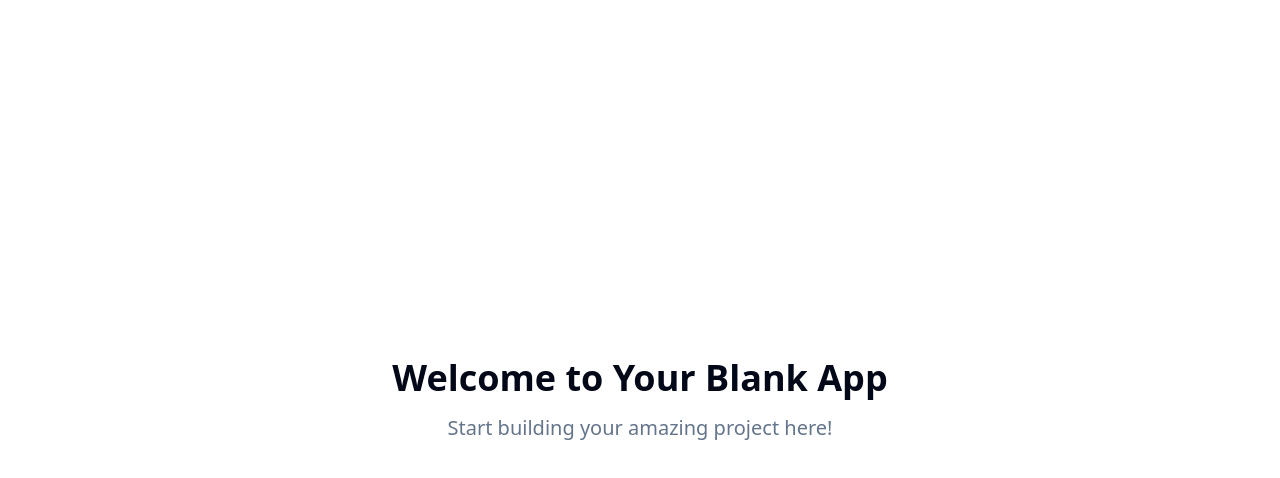
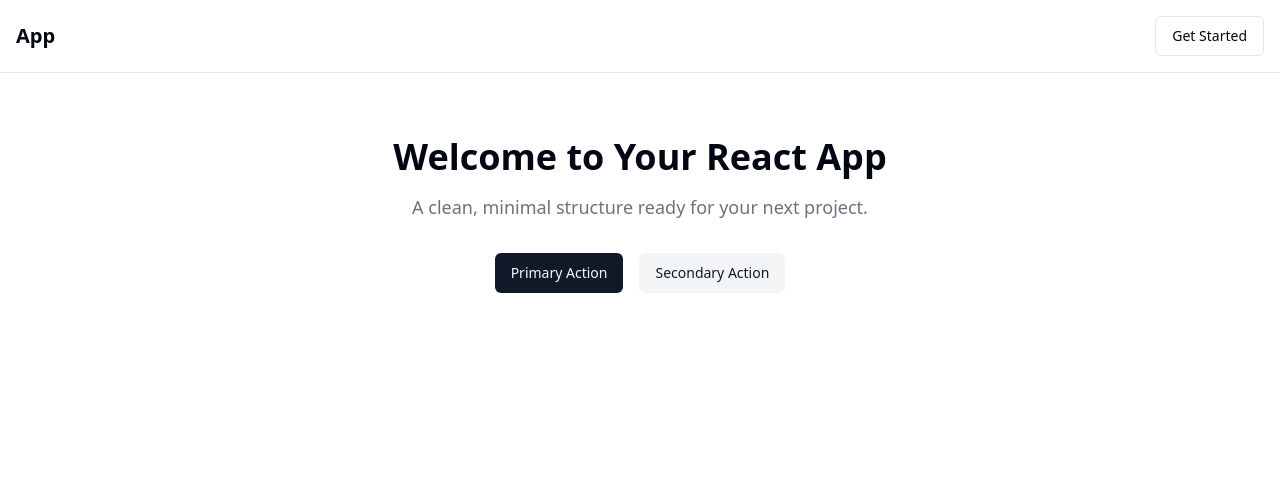
Before and after one commit to rajakumaran2006/sonaTTG, a React (Vite) app: page / in a window 1280 px wide. Shown: the top 478 px of the page. Built offline with nearby package versions, Linux system fonts and the light colour scheme.

Commit message:
Create empty React structure
Create a basic React application structure with minimal dependencies.

```diff
--- a/index.html
+++ b/index.html
@@ -3,11 +3,11 @@
   <head>
     <meta charset="UTF-8" />
     <meta name="viewport" content="width=device-width, initial-scale=1.0" />
-    <title>barebones-react-starter</title>
-    <meta name="description" content="Lovable Generated Project" />
+    <title>React App</title>
+    <meta name="description" content="A clean, minimal React application structure" />
     <meta name="author" content="Lovable" />
 
-    <meta property="og:title" content="barebones-react-starter" />
+    <meta property="og:title" content="483c213a-a5e9-45c2-8011-aa898cbe3995" />
     <meta property="og:description" content="Lovable Generated Project" />
     <meta property="og:type" content="website" />
     <meta property="og:image" content="https://lovable.dev/opengraph-image-p98pqg.png" />
--- a/src/index.css
+++ b/src/index.css
@@ -9,32 +9,32 @@ All colors MUST be HSL.
 @layer base {
   :root {
     --background: 0 0% 100%;
-    --foreground: 222.2 84% 4.9%;
+    --foreground: 224 71.4% 4.1%;
 
     --card: 0 0% 100%;
-    --card-foreground: 222.2 84% 4.9%;
+    --card-foreground: 224 71.4% 4.1%;
 
     --popover: 0 0% 100%;
-    --popover-foreground: 222.2 84% 4.9%;
+    --popover-foreground: 224 71.4% 4.1%;
 
-    --primary: 222.2 47.4% 11.2%;
-    --primary-foreground: 210 40% 98%;
+    --primary: 220.9 39.3% 11%;
+    --primary-foreground: 210 20% 98%;
 
-    --secondary: 210 40% 96.1%;
-    --secondary-foreground: 222.2 47.4% 11.2%;
+    --secondary: 220 14.3% 95.9%;
+    --secondary-foreground: 220.9 39.3% 11%;
 
-    --muted: 210 40% 96.1%;
-    --muted-foreground: 215.4 16.3% 46.9%;
+    --muted: 220 14.3% 95.9%;
+    --muted-foreground: 220 8.9% 46.1%;
 
-    --accent: 210 40% 96.1%;
-    --accent-foreground: 222.2 47.4% 11.2%;
+    --accent: 220 14.3% 95.9%;
+    --accent-foreground: 220.9 39.3% 11%;
 
     --destructive: 0 84.2% 60.2%;
-    --destructive-foreground: 210 40% 98%;
+    --destructive-foreground: 210 20% 98%;
 
-    --border: 214.3 31.8% 91.4%;
-    --input: 214.3 31.8% 91.4%;
-    --ring: 222.2 84% 4.9%;
+    --border: 220 13% 91%;
+    --input: 220 13% 91%;
+    --ring: 224 71.4% 4.1%;
 
     --radius: 0.5rem;
 
--- a/src/pages/Index.tsx
+++ b/src/pages/Index.tsx
@@ -1,12 +1,31 @@
-// Update this page (the content is just a fallback if you fail to update the page)
+import { Button } from "@/components/ui/button";
 
 const Index = () => {
   return (
-    <div className="min-h-screen flex items-center justify-center bg-background">
-      <div className="text-center">
-        <h1 className="text-4xl font-bold mb-4">Welcome to Your Blank App</h1>
-        <p className="text-xl text-muted-foreground">Start building your amazing project here!</p>
-      </div>
+    <div className="min-h-screen bg-background">
+      <header className="border-b border-border">
+        <div className="container mx-auto px-4 py-4">
+          <nav className="flex justify-between items-center">
+            <h1 className="text-xl font-semibold text-foreground">App</h1>
+            <Button variant="outline">Get Started</Button>
+          </nav>
+        </div>
+      </header>
+
+      <main className="container mx-auto px-4 py-16">
+        <div className="max-w-2xl mx-auto text-center">
+          <h2 className="text-4xl font-bold text-foreground mb-4">
+            Welcome to Your React App
+          </h2>
+          <p className="text-lg text-muted-foreground mb-8">
+            A clean, minimal structure ready for your next project.
+          </p>
+          <div className="flex gap-4 justify-center">
+            <Button>Primary Action</Button>
+            <Button variant="secondary">Secondary Action</Button>
+          </div>
+        </div>
+      </main>
     </div>
   );
 };
```
